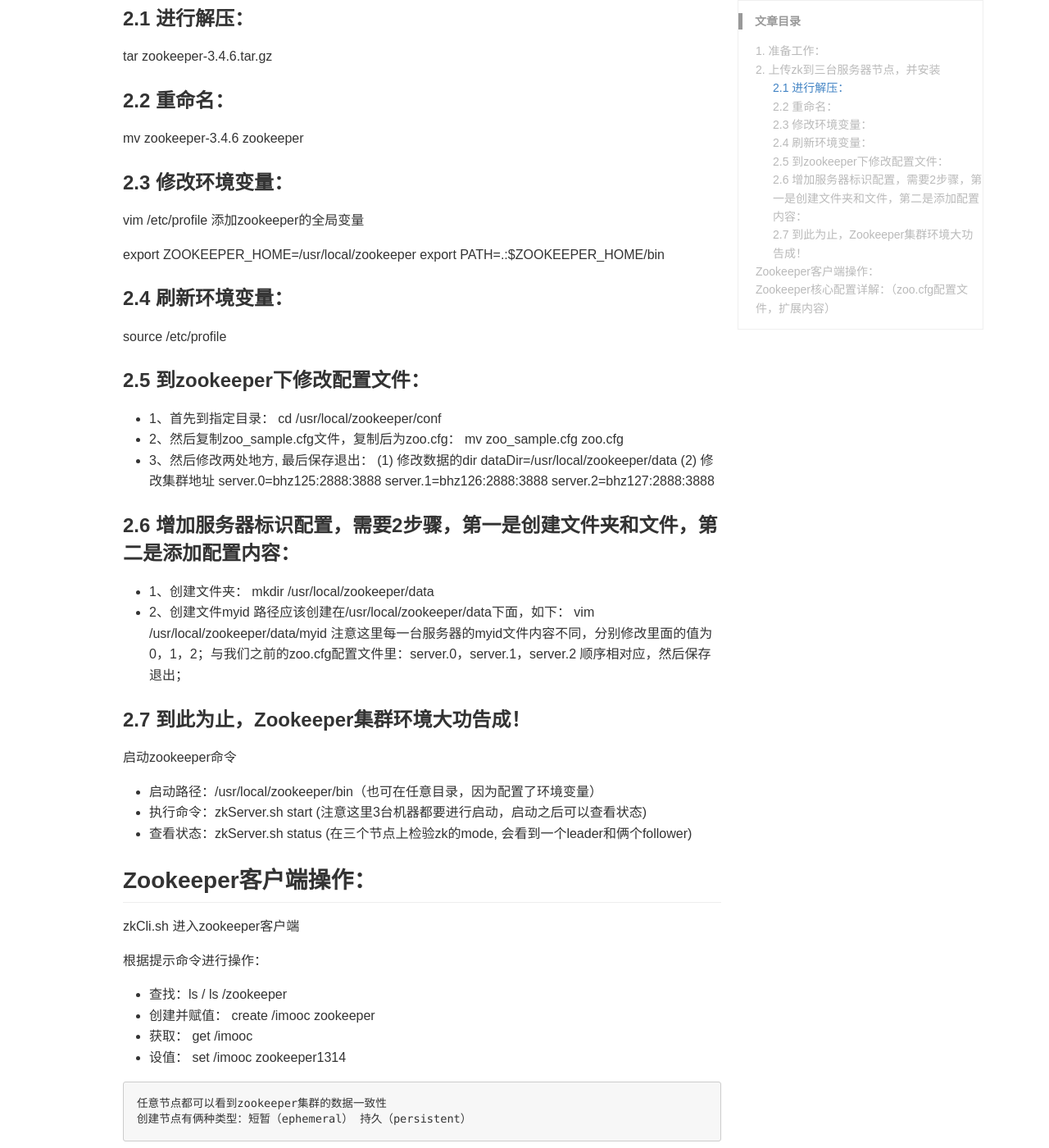
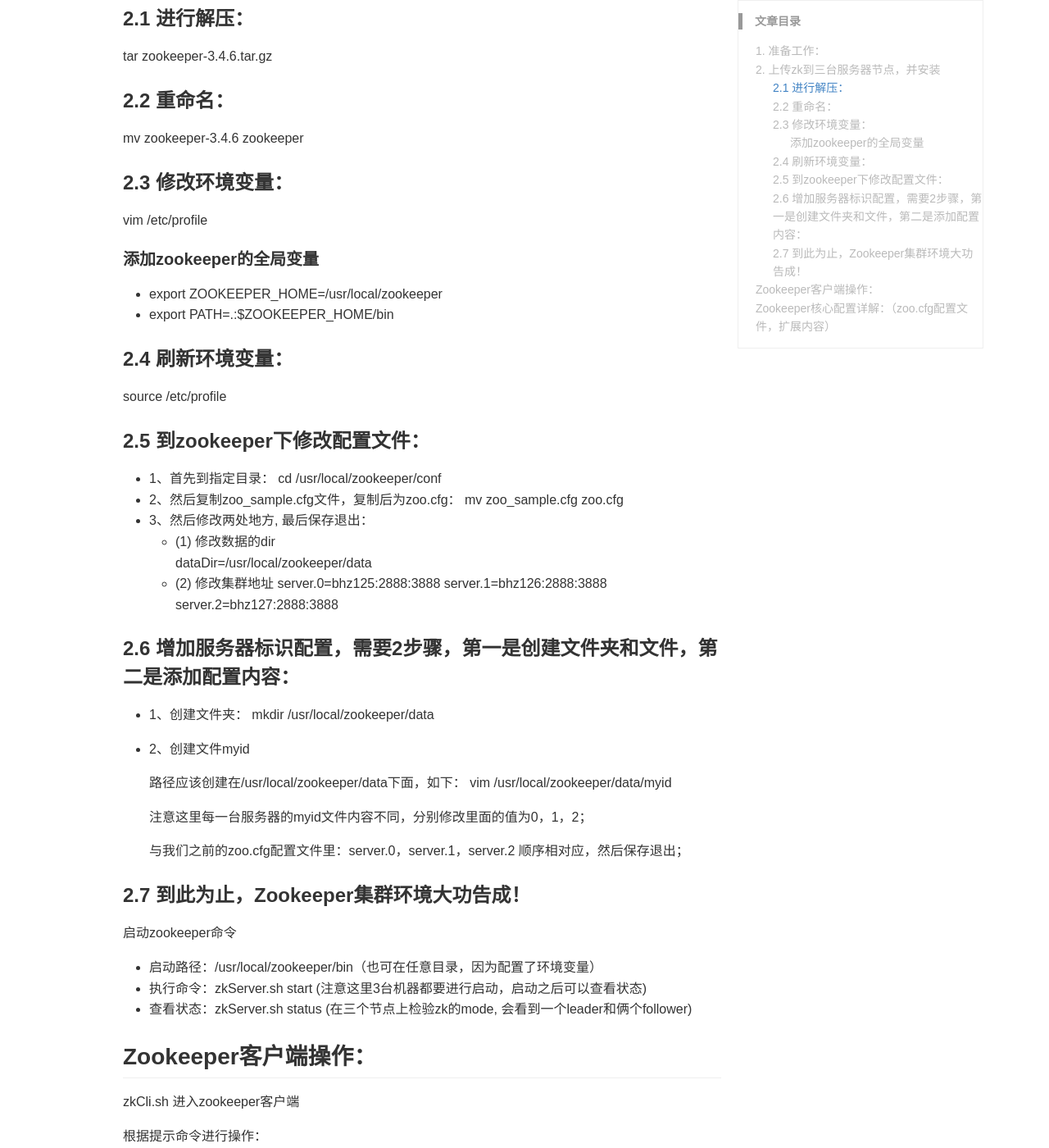
Before and after one commit to piterjia/piterjia.github.io, a Jekyll site: the page built from _posts/zookeeper/2020-05-29-zookeeper-cluster-install.md, in a window 1280 px wide and 1400 px high, scrolled down 588 px. Shown: the whole window at 82% size. Built offline with Jekyll 4.4.1, drawn with Linux system fonts in a browser that asks for light colours; some web fonts are replaced; comment, search, counter and statistics services are not loaded; some of the changed text lies outside the part shown.

Commit message:
优化ZooKeeper 集群环境搭建与配置

````diff
--- a/_posts/zookeeper/2020-05-29-zookeeper-cluster-install.md
+++ b/_posts/zookeeper/2020-05-29-zookeeper-cluster-install.md
@@ -20,40 +20,57 @@ ZooKeeper 是一个 分布式协调服务框架。本文介绍ZooKeeper 集群
 注意我这里解压到/usr/local下
 ```
 
+
 ### 2.1 进行解压：
 tar zookeeper-3.4.6.tar.gz
+
+
 
 ### 2.2 重命名：
 mv zookeeper-3.4.6 zookeeper
 
 
+
 ### 2.3 修改环境变量：
+
 vim /etc/profile
-添加zookeeper的全局变量
 
-export ZOOKEEPER_HOME=/usr/local/zookeeper
-export PATH=.:$ZOOKEEPER_HOME/bin
+#### 添加zookeeper的全局变量
+
+- export ZOOKEEPER_HOME=/usr/local/zookeeper
+- export PATH=.:$ZOOKEEPER_HOME/bin
 
 
 ### 2.4 刷新环境变量：
 source /etc/profile
 
 
+
 ### 2.5 到zookeeper下修改配置文件：
 - 1、首先到指定目录： cd /usr/local/zookeeper/conf
 - 2、然后复制zoo_sample.cfg文件，复制后为zoo.cfg： mv zoo_sample.cfg zoo.cfg
 - 3、然后修改两处地方, 最后保存退出：
-    (1) 修改数据的dir    dataDir=/usr/local/zookeeper/data
-    (2) 修改集群地址
+    - (1) 修改数据的dir
+        dataDir=/usr/local/zookeeper/data
+    - (2) 修改集群地址
         server.0=bhz125:2888:3888
         server.1=bhz126:2888:3888
         server.2=bhz127:2888:3888
 
+
+
 ### 2.6 增加服务器标识配置，需要2步骤，第一是创建文件夹和文件，第二是添加配置内容：
 - 1、创建文件夹： mkdir /usr/local/zookeeper/data
-- 2、创建文件myid 路径应该创建在/usr/local/zookeeper/data下面，如下：
+- 2、创建文件myid
+
+  路径应该创建在/usr/local/zookeeper/data下面，如下：
 	vim /usr/local/zookeeper/data/myid
-	注意这里每一台服务器的myid文件内容不同，分别修改里面的值为0，1，2；与我们之前的zoo.cfg配置文件里：server.0，server.1，server.2 顺序相对应，然后保存退出；
+
+	注意这里每一台服务器的myid文件内容不同，分别修改里面的值为0，1，2；
+
+    与我们之前的zoo.cfg配置文件里：server.0，server.1，server.2 顺序相对应，然后保存退出；
+
+
 
 
 ### 2.7 到此为止，Zookeeper集群环境大功告成！
@@ -61,6 +78,7 @@ source /etc/profile
 - 启动路径：/usr/local/zookeeper/bin（也可在任意目录，因为配置了环境变量）
 - 执行命令：zkServer.sh start (注意这里3台机器都要进行启动，启动之后可以查看状态)
 - 查看状态：zkServer.sh status (在三个节点上检验zk的mode, 会看到一个leader和俩个follower)
+
 
 
 
@@ -80,9 +98,13 @@ zkCli.sh 进入zookeeper客户端
 ```
 
 
+
+
 ## Zookeeper核心配置详解：（zoo.cfg配置文件，扩展内容）
 
-1、tickTime：基本事件单元，以毫秒为单位。这个时间是作为 Zookeeper 服务器之间或客户端与服务器之间维持心跳的时间间隔，也就是每隔 tickTime时间就会发送一个心跳。
+1、tickTime：基本事件单元，以毫秒为单位。
+
+这个时间是作为 Zookeeper 服务器之间或客户端与服务器之间维持心跳的时间间隔，也就是每隔 tickTime时间就会发送一个心跳。
 
 2、initLimit：这个配置项是用来配置 Zookeeper 接受客户端初始化连接时最长能忍受多少个心跳时间间隔数，当已经超过 10 个心跳的时间（也就是 tickTime）长度后 Zookeeper 服务器还没有收到客户端的返回信息，那么表明这个客户端连接失败。总的时间长度就是 10*2000=20 秒。
 
````
